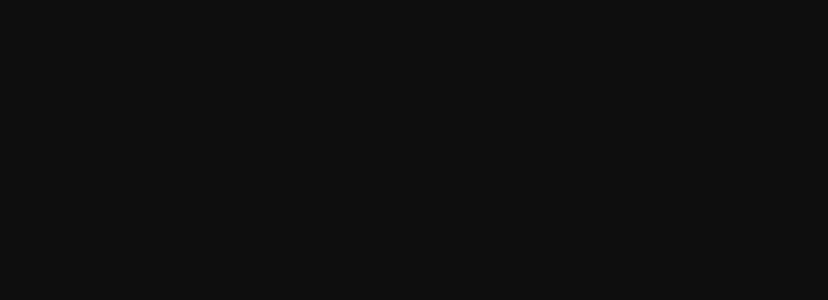
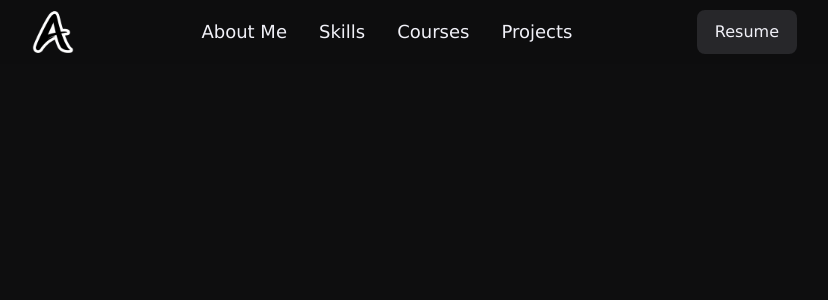
Before and after one commit to mahnafdev/portfolio-react, a React (Vite) app: page / in a window 1280 px wide. Shown: the top 300 px of the page, without its empty margins (227-1055 px from the left). Built offline with nearby package versions, Linux system fonts and the light colour scheme; a web font is replaced by a local one.

Commit message:
feat: build navbar

```diff
--- a/src/index.css
+++ b/src/index.css
@@ -7,10 +7,10 @@
 	--color-dark: #0e0e0f;
 	--color-light: #f1f1f8;
 	--color-primary: #3e3ef9;
-	--color-secondary: #d0ff4f;
+	--color-accent: #d0ff4f;
 }
 
 body {
-	background-image: radial-gradient(circle, #212128 1pt, transparent 1pt);
+	background-image: radial-gradient(circle, #24242b 1pt, transparent 1pt);
 	background-size: 2rem 2rem;
 }
--- /dev/null
+++ b/src/layouts/NavBar.jsx
@@ -0,0 +1,70 @@
+import { Link } from "react-router";
+import Logo from "../assets/logo.png";
+
+const NavBar = () => {
+	return (
+		<nav className="px-64 py-2 fixed top-0 left-0 right-0 flex items-center justify-between bg-dark/75 backdrop-blur-md">
+			{/* Logo */}
+			<Link to="/">
+				<div>
+					{/* Logo Image */}
+					<img
+						src={Logo}
+						alt="Logo Image"
+						className="size-12 hover:invert-100 transition-[filter] duration-500"
+					/>
+				</div>
+			</Link>
+			{/* Navigation Links */}
+			<ul className="flex items-center gap-2 text-lg">
+				{/* About Me */}
+				<li>
+					<a
+						href="/#about-me"
+						className="px-3 py-2 rounded-md hover:bg-zinc-800/50 active:text-accent/90 transition-colors duration-200"
+					>
+						About Me
+					</a>
+				</li>
+				{/* Skills */}
+				<li>
+					<a
+						href="/#skills"
+						className="px-3 py-2 rounded-md hover:bg-zinc-800/50 active:text-accent/90 transition-colors duration-200"
+					>
+						Skills
+					</a>
+				</li>
+				{/* Courses */}
+				<li>
+					<a
+						href="/#courses"
+						className="px-3 py-2 rounded-md hover:bg-zinc-800/50 active:text-accent/90 transition-colors duration-200"
+					>
+						Courses
+					</a>
+				</li>
+				{/* Projects */}
+				<li>
+					<a
+						href="/#projects"
+						className="px-3 py-2 rounded-md hover:bg-zinc-800/50 active:text-accent/90 transition-colors duration-200"
+					>
+						Projects
+					</a>
+				</li>
+			</ul>
+			{/* Buttons */}
+			<div>
+				<button
+					type="button"
+					className="px-4.5 py-2.5 rounded-lg bg-zinc-800 hover:bg-zinc-900 outline outline-transparent hover:outline-accent/40 active:scale-95 transition-[background-colors,outline,scale] duration-250 cursor-pointer"
+				>
+					Resume
+				</button>
+			</div>
+		</nav>
+	);
+};
+
+export default NavBar;
--- a/src/layouts/RootLayout.jsx
+++ b/src/layouts/RootLayout.jsx
@@ -1,9 +1,13 @@
 import { Fragment } from "react";
 import { Outlet } from "react-router";
+import NavBar from "./NavBar";
 
 const RootLayout = () => {
 	return (
 		<Fragment>
+			<header>
+				<NavBar />
+			</header>
 			<Outlet />
 		</Fragment>
 	);
```
